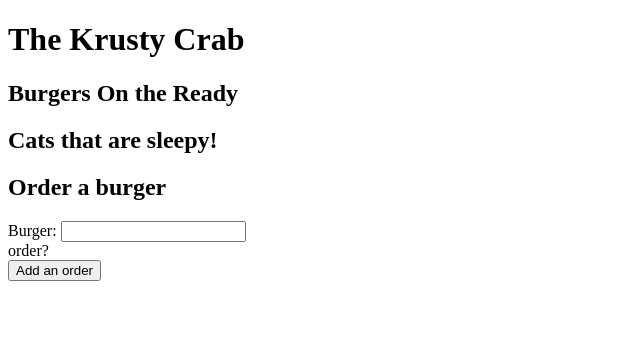
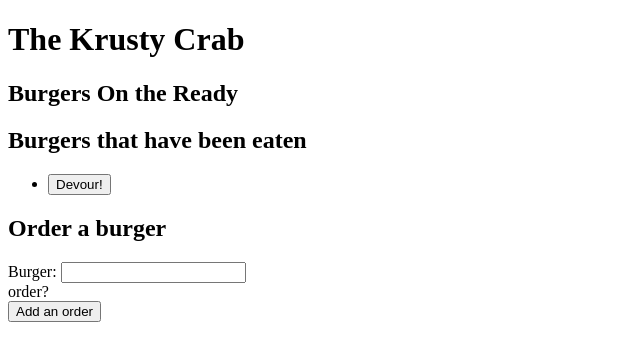
Before and after one commit to RAF303/burger, a Node server app: template views/index.handlebars in a window 1280 px wide. Shown: the top 361 px of the page, without its empty margins (0-640 px from the left). Run offline with Node 20, Linux system fonts and the light colour scheme; the template is opened without the code that fills it: most values are stand-ins (such as "Sample title", 1, 10 or a date in 2020); some libraries are stand-ins or nearby versions.

Commit message:
almost working

```diff
--- a/public/app.js
+++ b/public/app.js
@@ -1,10 +1,30 @@
 $(function () {
+    console.log("**************** we made it in the function")
+    // $(".eaton").on("click", function (event) {
+    //     var id = $(this).data("id");
+    //     var newEaton = $(this).data("newEaten");
+
+    //     var neweatonState = {
+    //         devoured: newEaton
+    //     };
+
+    //     $.ajax("/api/burgerss/" + id, {
+    //         type: "PUT",
+    //         data: newEatonState
+    //     }).then(
+    //         function () {
+    //             console.log("Eat staus", newEaton);
+    //             location.reload();
+    //         }
+    //     );
+    // });
+
     $(".burger-order").on("submit", function (event) {
         event.preventDefault();
 
         var newBurger = {
-            burger: $("patty").val().trim(),
-            devoured: $("[burger=devoured]: checked").val().trim()
+            burger: $("#patty").val().trim(),
+            // devoured: $("[burger=devoured]: checked").val().trim()
         }
         $.ajax("/api/burgers", {
             type: "POST",
--- a/views/index.handlebars
+++ b/views/index.handlebars
@@ -3,13 +3,13 @@
 <h2>Burgers On the Ready</h2>
 
 <ul>
-    {{#each burgers}} {{#unless devoured}} {{> burgers/burger-block devour=true}} {{/unless}} {{/each}}
+    {{#each burgers}} {{#unless devoured}} {{> burger/burger-block devoured=true}} {{/unless}} {{/each}}
 </ul>
 
-<h2>Cats that are sleepy!</h2>
+<h2>Burgers that have been eaten</h2>
 
 <ul>
-    {{#each burgers}} {{#if devoured}} {{> burgers/burger-block devour=false}} {{/if}} {{/each}}
+    {{#each burgers}} {{#if devoured}} {{> burger/burger-block devoured=false}} {{/if}} {{/each}}
 </ul>
 
 <h2>Order a burger</h2>
@@ -17,11 +17,11 @@
 
     <div class="form-group">
         <label for="patty">Burger:</label>
-        <input type="text" id="patty" name="name">
+        <input type="text" id="patty" burger="name">
     </div>
 
     <div class="form-group">
-        <label for="devoured">order?</label><br>
+        <label for="submit">order?</label><br>
     </div>
 
     <button type="submit">Add an order</button>
--- a/views/layouts/main.handlebars
+++ b/views/layouts/main.handlebars
@@ -5,7 +5,9 @@
     <meta charset="UTF-8">
     <meta name="viewport" content="width=device-width, initial-scale=1.0">
     <meta http-equiv="X-UA-Compatible" content="ie=edge">
-    <title>Document</title>
+    <title>Burgers</title>
+    <script src="https://code.jquery.com/jquery.js"></script>
+    <script src="/app.js"></script>
 </head>
 
 <body>
--- a/views/partials/burger/burger-block.handlebars
+++ b/views/partials/burger/burger-block.handlebars
@@ -1,6 +1,6 @@
 <li>
-    {{name}}
+    {{burger}}
 
-    <button class="devour" data-id="{{this.id}}">Feasting Time!</button>
+    <button class="devour" data-id="{{this.id}}">Devour!</button>
 
 </li>
```
